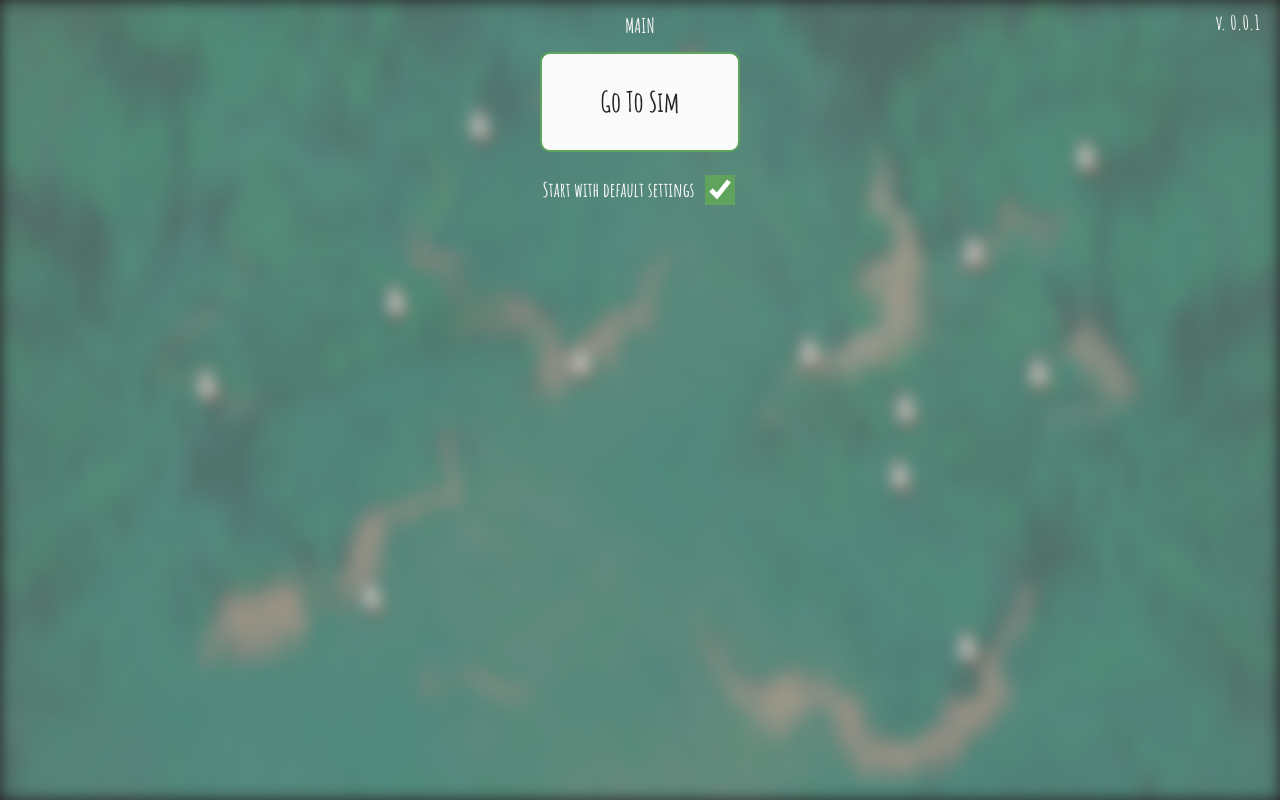
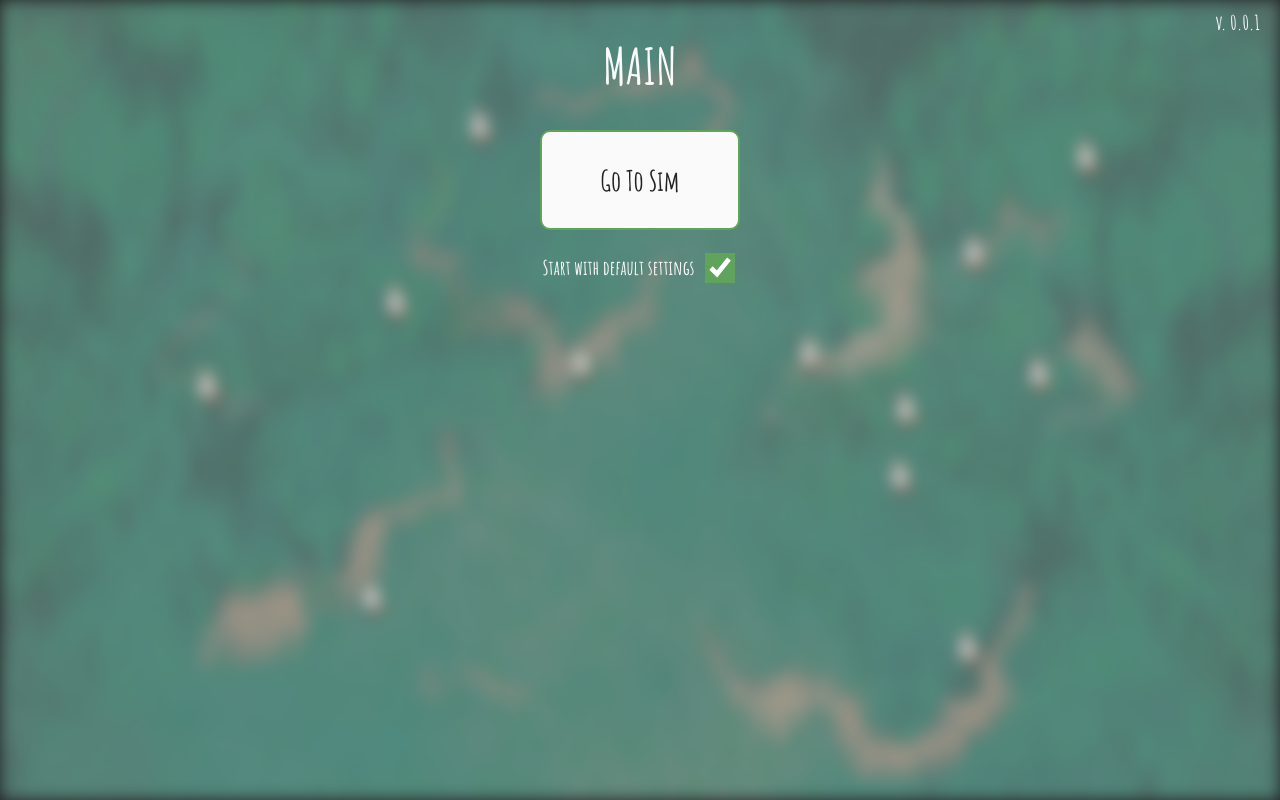
Before and after one commit to Enerveen/goosel2.0, a React (Vite) app: page / in a window 1280 px wide. Built offline with nearby package versions, Linux system fonts and the light colour scheme.

Commit message:
What's with font face?

```diff
--- a/src/index.css
+++ b/src/index.css
@@ -21,6 +21,10 @@ html, body {
     font-weight: 600;
 }
 
+h1 {
+    font-size: 50px;
+}
+
 button {
     color: #222222;
     background: #fafafa;
```
